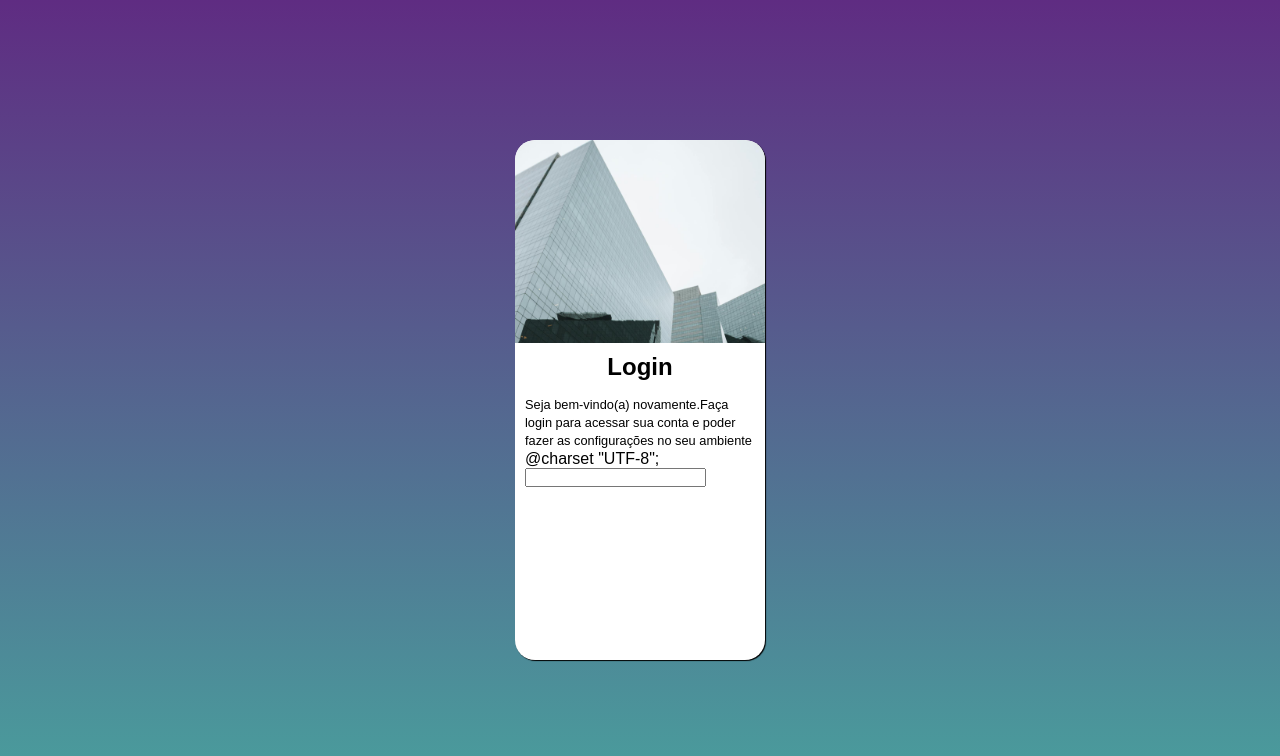
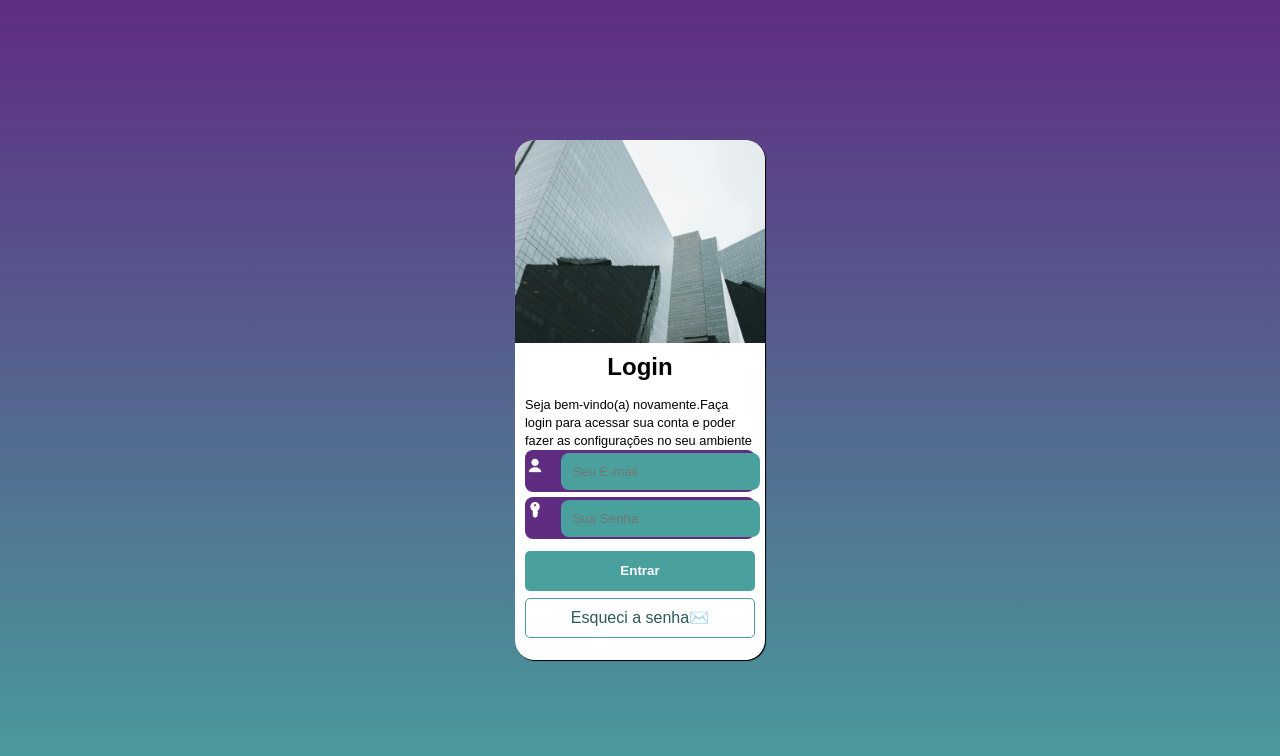
Before and after one commit to Leandro-Scherer/projeto-login, a PHP site: page / in a window 1280 px wide. Shown: the top 756 px of the page. Run offline with PHP 8.4, Linux system fonts and the light colour scheme.

Commit message:
atualização

```diff
--- a/estilos/krlessaporradeimagemnaopreenche.css
+++ b/estilos/krlessaporradeimagemnaopreenche.css
@@ -4,16 +4,17 @@ Paleta de cores
 Verde:#49a09d
 Lilás:#5f2c82
 
-Typical Device Breakpoints - Atualizado 2025
+/* Typical Device Breakpoints - Atualizado 2025
 -----------------------------------------------
 Pequenas telas:        até 480px
 Celulares:             481px até 767px
 Tablets:               768px até 991px
 Laptops/Desktops:      992px até 1199px
 Grandes telas/Monitores 4K: 1200px ou mais
- */
+*/
 
- * {
+
+* {
     margin: 0px;
     padding: 0px;
     font-family: Arial, Helvetica, sans-serif;
@@ -50,7 +51,7 @@ div#imagem {
     background-image: url(../imagens/tela-login.jpg);
     background-repeat: no-repeat;
     background-size: cover;
-    background-position: top center;
+    background-position: center center;
     padding: 0px;
     width: 250px;
     height: 39%;
@@ -73,23 +74,93 @@ div#formulario>p {
 div#formulario>h1 {
     text-align: center;
     margin-bottom: 15px;
+
+}
+
+.input-group {
+    background-color: #5f2c82;
+    border-radius: 8px;
+    margin-bottom: 5px;
+    position: relative;
+
+}
+
+.input-icon {
+    width: 20px;
+    height: 20px;
+
+}
+
+#iemail,
+#isenha {
+    background-color: #49a09d;
+    padding: 10px;
+    border-radius: 8px;
+    border: 1px solid transparent;
+    margin-bottom: 5px;
+    position: relative;
+    right: -12px;
+    bottom: -3px;
+}
+
+#iemail:active,
+#isenha:active {
+    background-color: white;
+}
+
+
+#ientrar {
+    background-color: #49a09d;
+    border-radius: 5px;
+    padding: 0px 0px 0px 0px;
+    border: 1px solid transparent;
+    width: 230px;
+    height: 40px;
+    margin-top: 7px;
+    color: white;
+    font-weight: bold;
+    cursor: pointer;
+}
+
+#ientrar:hover {
+    background-color: #2b5a58;
+}
+
+#iesqueciasenha {
+    border: 1px #49a09d solid;
+    border-radius: 5px;
+    padding: 0px 0px 0px 0px;
+    background-color: white;
+    width: 230px;
+    height: 40px;
+    margin-top: 7px;
+    color: #2b5a58;
+    font-size: 1em;
+    cursor: pointer;
+}
+
+#iesqueciasenha:hover {
+    background-color: #5dcac7;
 }
 
 
 
-@media screen and (min-width:768px) and (max-width:991px){
 
+@media screen and (min-width:768px) and (max-width:991px) {}
 
-}
-@media screen and (min-width:992px) and (max-width: 1199px ) {
-    html,body{
-        background: linear-gradient(to bottom,#5f2c82,#49a09d);
+@media screen and (min-width:992px) and (max-width: 1199px) {
+
+    html,
+    body {
+        background: linear-gradient(to bottom, #5f2c82, #49a09d);
     }
 
 }
+
 @media screen and (min-width:1200px) {
 
-    html,body{
-        background: linear-gradient(to bottom,#5f2c82,#49a09d);
+    html,
+    body {
+        background: linear-gradient(to bottom, #5f2c82, #49a09d);
     }
 }
--- a/index.html
+++ b/index.html
@@ -21,11 +21,30 @@
                 <p>Seja bem-vindo(a) novamente.Faça login para acessar sua conta e poder fazer as configurações no seu
                     ambiente</p>
                 <form action="login.php" method="post" autocomplete="on">
+                    <div class="input-group">
+                        <p>
+                            <label for="iemail"></label>
+
+                            <img src="imagens/email.png" alt="icone-login" class="input-icon">
+                            <input type="email" name="email" id="iemail" required autocomplete="on" minlength="8"
+                                maxlength="30" placeholder="Seu E-mail" size="20">
+                        </p>
+                    </div>
+                    <div class="input-group">
+                        <p>
+                            <label for="isenha"></label>
+
+                            <img src="imagens/senha.png" alt="icone-senha" class="input-icon">
+                            <input type="password" name="senha" id="isenha" required autocomplete="on" minlength="5"
+                                maxlength="20" placeholder="Sua Senha" size="20">
+
+                        </p>
+                    </div>
                     <p>
-                        <label for="imail">@charset "UTF-8";
+                        <input type="submit" value="Entrar" id="ientrar">
+                        <input type="button" value="Esqueci a senha✉️" id="iesqueciasenha">
 
-</label>
-                        <input type="text" name="email" id="iemail">
+
                     </p>
 
 
```
Also changed, not shown: imagens/email.png (added), imagens/senha.png (added).
